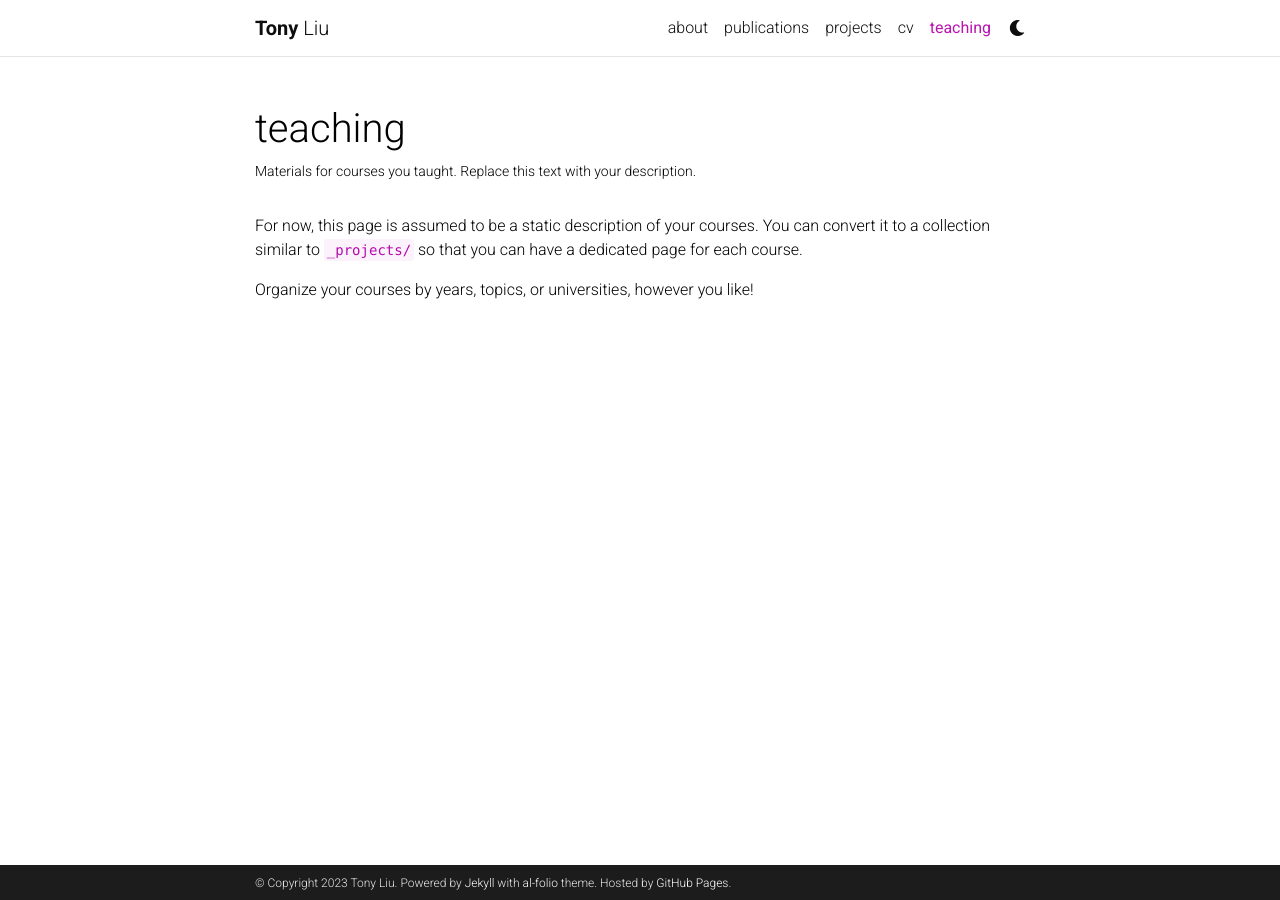
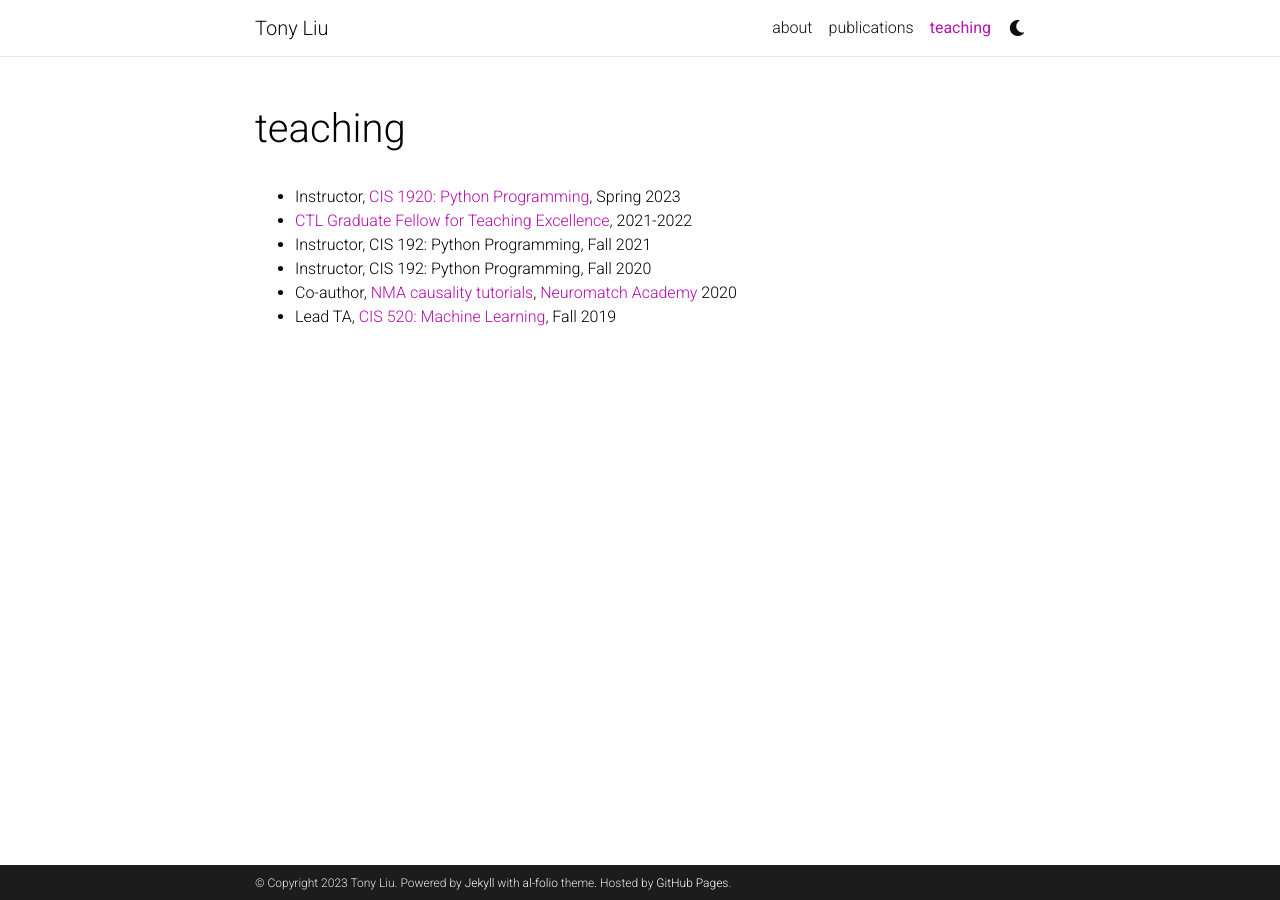
Before and after one commit to tliutony/tliutony.github.io, a Jekyll site: the page built from _pages/teaching.md, in a window 1280 px wide. Built offline with Jekyll 4.4.1, drawn with Linux system fonts in a browser that asks for light colours; full-size pictures stand in for the smaller copies a plugin makes; comment, search, counter and statistics services are not loaded; a style sheet for code colours, icons or effects is not loaded.

Commit message:
cleaned up mvp

```diff
--- a/_bibliography/papers.bib
+++ b/_bibliography/papers.bib
@@ -16,7 +16,7 @@
 @article{liu2022data,
   title={Data-driven exclusion criteria for instrumental variable studies},
   author={Liu, Tony and Lawlor, Patrick and Ungar, Lyle and Kording, Konrad},
-  journal={Conference on Causal Learning and Reasoning},
+  journal={Conference on causal learning and reasoning (CLeaR)},
   pages={485--508},
   year={2022},
   organization={PMLR},
@@ -31,4 +31,5 @@
   pages={7--14},
   year={2022},
   publisher={Elsevier},
+  selected={true}
 }
--- a/_config.yml
+++ b/_config.yml
@@ -255,8 +255,11 @@ display_tags: ['formatting', 'images', 'links', 'math', 'code'] # this tags will
 
 scholar:
 
-  last_name: [Einstein]
-  first_name: [Albert, A.]
+  last_name: [Liu]
+  first_name: [Tony]
+
+  sort_by: 'year'
+  order: 'descending'
 
   style: apa
   locale: en
@@ -286,8 +289,8 @@ badges: # Display different badges for your pulications
 filtered_bibtex_keywords: [abbr, abstract, arxiv, bibtex_show, html, pdf, selected, supp, blog, code, poster, slides, website, preview, altmetric]
 
 # Maximum number of authors to be shown for each publication (more authors are visible on click)
-max_author_limit: 3  # leave blank to always show all authors
-more_authors_animation_delay: 10  # more authors are revealed on click using animation; smaller delay means faster animation
+max_author_limit: 4  # leave blank to always show all authors
+more_authors_animation_delay: 5  # more authors are revealed on click using animation; smaller delay means faster animation
 
 
 # -----------------------------------------------------------------------------
--- a/_includes/header.html
+++ b/_includes/header.html
@@ -8,7 +8,8 @@
           <a class="navbar-brand title font-weight-lighter" href="{{ site.baseurl }}/">
             {%- if site.title == "blank" -%}
               {%- if site.first_name -%}
-                <span class="font-weight-bold">{{- site.first_name -}}&nbsp;</span>
+                <!--<span class="font-weight-bold"></span>-->
+                {{- site.first_name -}}&nbsp;
               {%- endif -%}
               {%- if site.middle_name -%}
                 {{- site.middle_name -}}&nbsp;
--- a/_layouts/about.html
+++ b/_layouts/about.html
@@ -6,7 +6,8 @@ layout: default
       <div class="post">
         <header class="post-header">
           <h1 class="post-title">
-           {% if site.title == "blank" -%}<span class="font-weight-bold">{{ site.first_name }}</span> {{ site.middle_name }} {{ site.last_name }}{%- else -%}{{ site.title }}{%- endif %}
+            <!--<span class="font-weight-bold"></span>-->
+           {% if site.title == "blank" -%}{{ site.first_name }} {{ site.middle_name }} {{ site.last_name }}{%- else -%}{{ site.title }}{%- endif %}
           </h1>
           <p class="desc">{{ page.subtitle }}</p>
         </header>
@@ -48,7 +49,7 @@ layout: default
 
           <!-- Selected papers -->
           {% if page.selected_papers -%}
-            <h2><a href="{{ '/publications/' | relative_url }}" style="color: inherit;">selected publications</a></h2>
+            <h2><a href="{{ '/publications/' | relative_url }}" style="color: inherit;">representative publications</a></h2>
             {%- include selected_papers.html %}
           {%- endif %}
 
--- a/_pages/teaching.md
+++ b/_pages/teaching.md
@@ -2,11 +2,14 @@
 layout: page
 permalink: /teaching/
 title: teaching
-description: Materials for courses you taught. Replace this text with your description.
+description: #Materials for courses you taught. Replace this text with your description.
 nav: true
-nav_order: 5
+nav_order: 2
 ---
 
-For now, this page is assumed to be a static description of your courses. You can convert it to a collection similar to `_projects/` so that you can have a dedicated page for each course.
-
-Organize your courses by years, topics, or universities, however you like!
+- Instructor, [CIS 1920: Python Programming](https://www.seas.upenn.edu/~cis1920/tliu/s23/), Spring 2023
+- [CTL Graduate Fellow for Teaching Excellence](https://ctl.upenn.edu/programs/grad-students/ctl-fellows/), 2021-2022
+- Instructor, CIS 192: Python Programming, Fall 2021
+- Instructor, CIS 192: Python Programming, Fall 2020
+- Co-author, [NMA causality tutorials](https://compneuro.neuromatch.io/tutorials/W3D5_NetworkCausality/student/W3D5_Tutorial1.html), [Neuromatch Academy](https://academy.neuromatch.io/) 2020
+- Lead TA, [CIS 520: Machine Learning](https://alliance.seas.upenn.edu/~cis520/wiki/), Fall 2019
```
Also changed, not shown: _pages/about.md (+3 -6 lines), _template_pages/cv.md (renamed from _pages/cv.md, +1 -1 lines), _template_pages/projects.md (renamed from _pages/projects.md), assets/img/prof_pic_sq.jpg (added).
